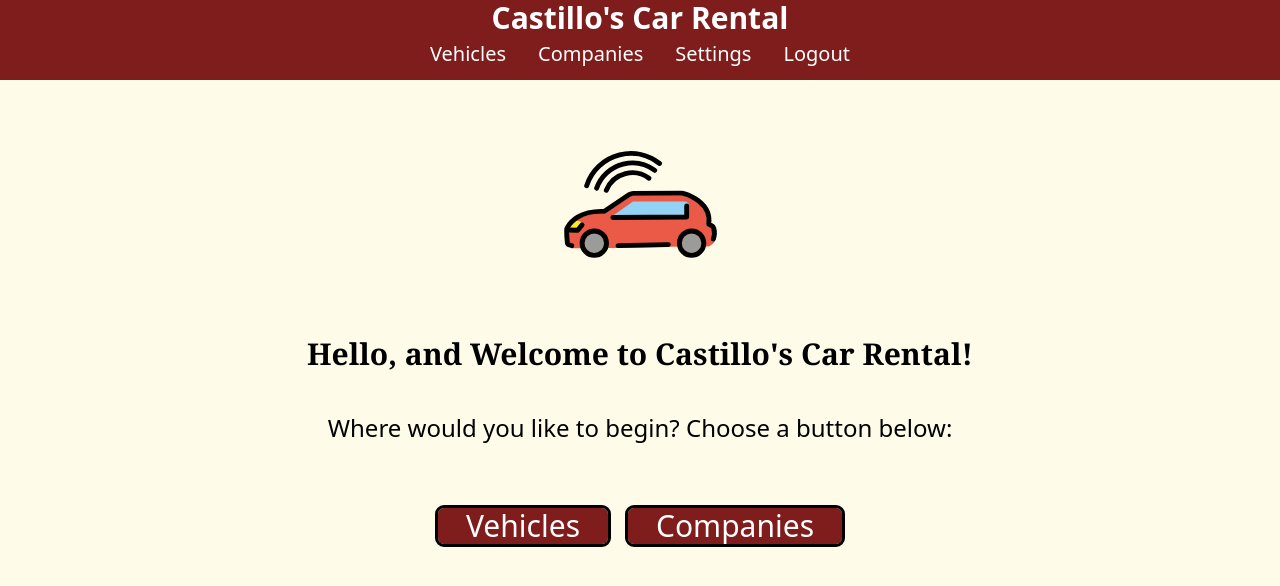
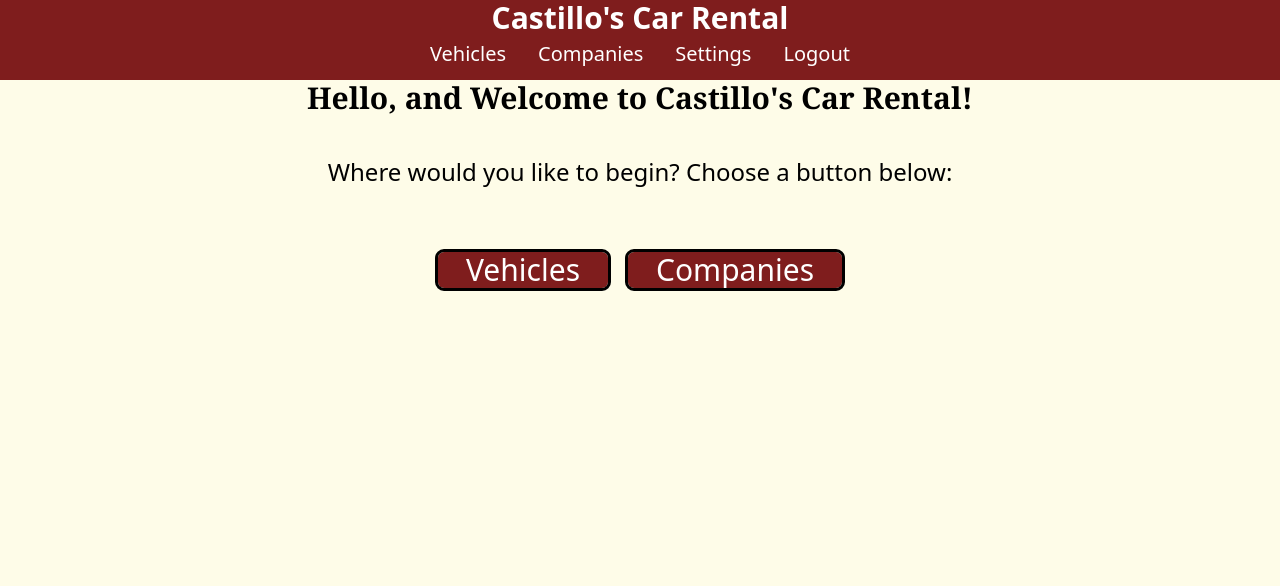
Before and after one commit to BarbaricxEric/CITP-4316-Final-Project, a Vue app: page / in a window 1280 px wide. Shown: the top 586 px of the page. Built offline with nearby package versions, Linux system fonts and the light colour scheme.

Commit message:
removing logo for testing

```diff
--- a/src/views/MainPage.vue
+++ b/src/views/MainPage.vue
@@ -2,8 +2,6 @@
 </script>
 
 <template>
-    <div class="brand"><img class="logo" src= "logo.svg" alt="logo"/>
-    </div>
     <div class = "welcome">Hello, and Welcome to Castillo's Car Rental!</div>
     <div class = "welcome-options">Where would you like to begin? Choose a button below:</div>
     <nav>
```
